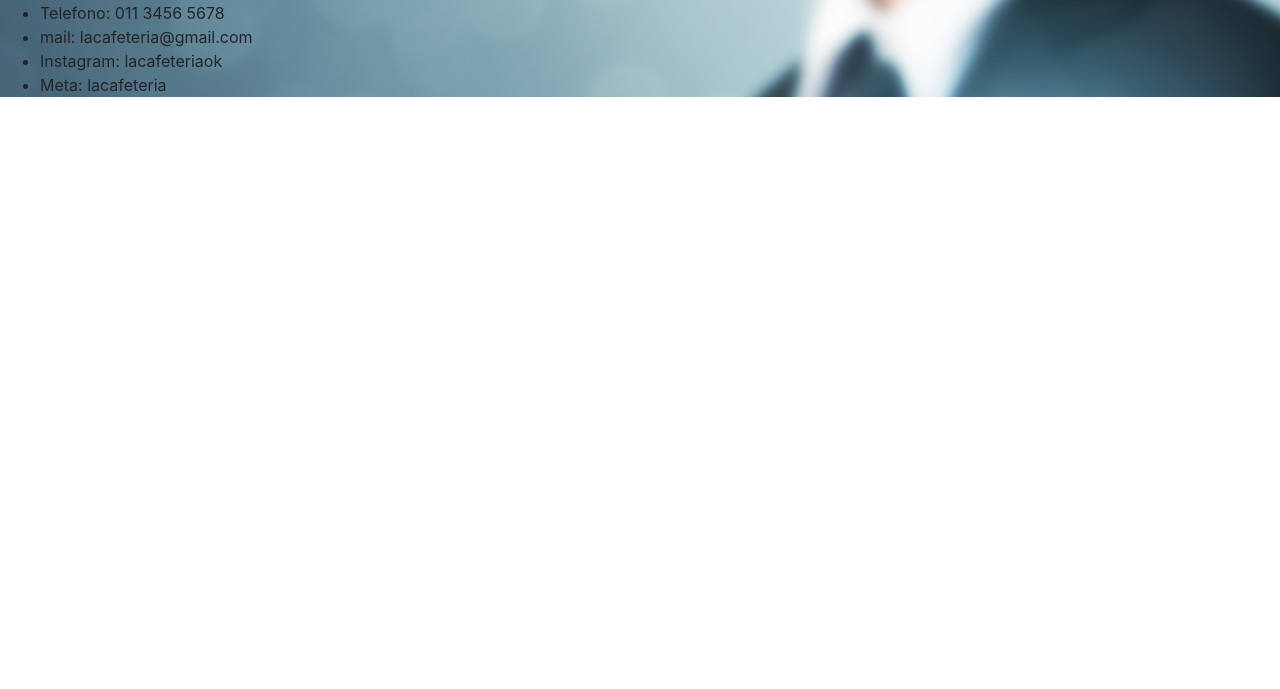
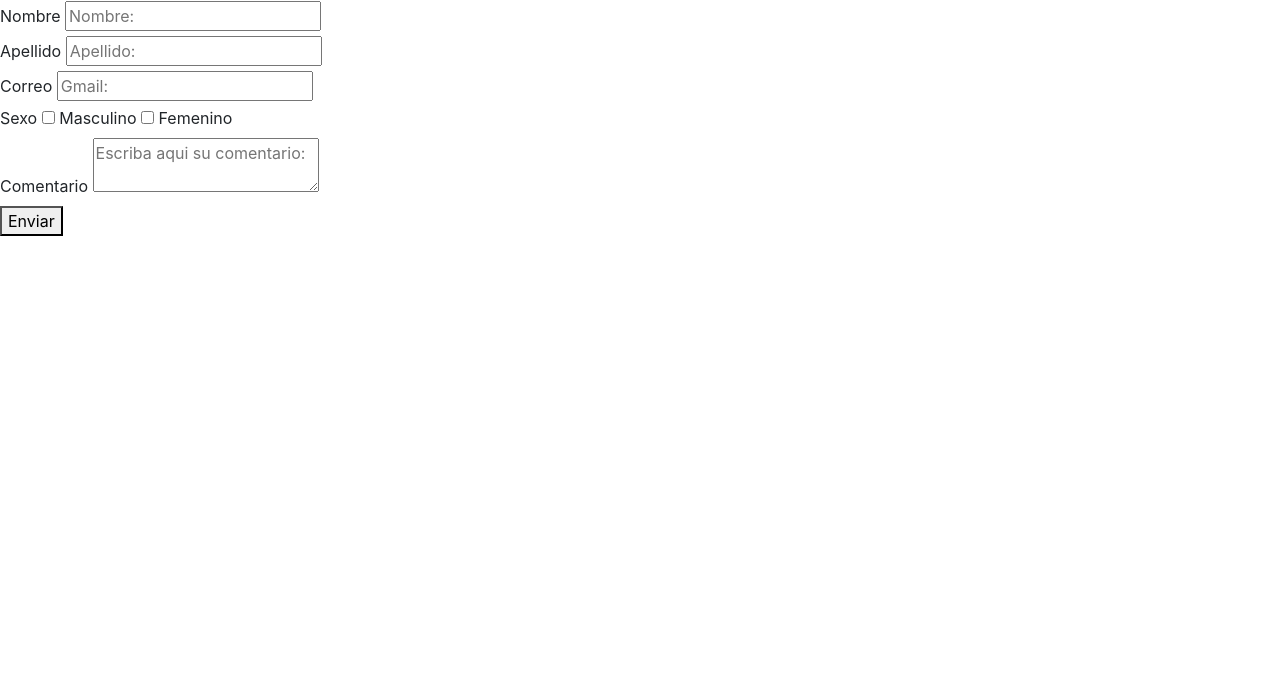
Before and after one commit to vasqueitor/TPE-TIO, a plain HTML site: page contacto.html in a window 1280 px wide. Shown: the part 111-800 px from the top of the page. Drawn offline with nearby package versions, Linux system fonts and the light colour scheme; files whose address does not match are found by name.

Commit message:
Creada estructura HTML

```diff
--- a/contacto.html
+++ b/contacto.html
@@ -34,26 +34,39 @@
     </nav>
   </header>
 
-    <div class="contacto">
-        <ul>
-            <li>
-                <h1>Contacto</h1>
-            </li>
-            <li>
-                Telefono: 011 3456 5678
-            </li>
-            <li>
-                mail: lacafeteria@gmail.com
-            </li>
-            <li>
-                Instagram: lacafeteriaok
-            </li>
-            <li>
-                Meta: lacafeteria
-            </li>
-
-        </ul>
-    </div>
+    <section>
+        <div>
+            <h1>Contacto</h1>
+        </div>
+        <div>
+            <form>
+                <div>
+                    <label for="nombre">Nombre</label>
+                    <input type="text" name="nombre" id="nombre" placeholder="Nombre: ">
+                </div>
+                <div>
+                    <label for="apellido">Apellido</label>
+                    <input type="text" name="apellido" id="apellido" placeholder="Apellido: ">
+                </div>
+                <div>
+                    <label for="correo">Correo</label>
+                    <input type="email" name="correo" id="correo" placeholder="Gmail: ">
+                </div>
+                <div>
+                    <label for="sexo">Sexo</label>
+                    <input type="checkbox" name="masculino" id="sexo"> Masculino
+                    <input type="checkbox" name="femenino" id="sexo"> Femenino
+                </div>
+                <div>
+                    <label for="comentario">Comentario</label>
+                    <textarea type="text" name="comentario" id="comentario" placeholder="Escriba aqui su comentario: "></textarea>
+                </div>
+                <div>
+                    <button>Enviar</button>
+                </div>
+            </form>
+        </div>
+    </section>
     <script src="https://code.jquery.com/jquery-3.2.1.slim.min.js" integrity="sha384-KJ3o2DKtIkvYIK3UENzmM7KCkRr/rE9/Qpg6aAZGJwFDMVNA/GpGFF93hXpG5KkN" crossorigin="anonymous"></script>
     <script src="https://cdn.jsdelivr.net/npm/popper.js@1.12.9/dist/umd/popper.min.js" integrity="sha384-ApNbgh9B+Y1QKtv3Rn7W3mgPxhU9K/ScQsAP7hUibX39j7fakFPskvXusvfa0b4Q" crossorigin="anonymous"></script>
     <script src="https://cdn.jsdelivr.net/npm/bootstrap@4.0.0/dist/js/bootstrap.min.js" integrity="sha384-JZR6Spejh4U02d8jOt6vLEHfe/JQGiRRSQQxSfFWpi1MquVdAyjUar5+76PVCmYl" crossorigin="anonymous"></script>
```
